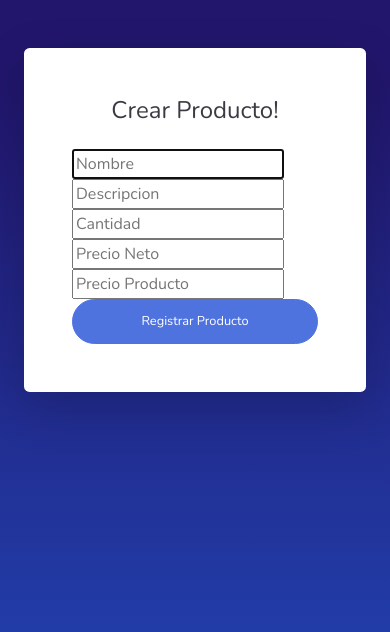
After one commit to DIGITEACHBOX29041209/ProyectoSena, a PHP site: page /vista/VistasAdmin/FormRegistroProducto.php in a window 390 px wide. The commit adds this page. Shown: the top 632 px of the page. Run offline with PHP 8.4, Linux system fonts and the light colour scheme.

Commit message:
Correcciones Tabla Producto Controlador

```diff
--- /dev/null
+++ b/SenaGithab/vista/VistasAdmin/FormRegistroProducto.php
@@ -0,0 +1,177 @@
+<?php
+session_start();
+if (isset($_SESSION['mensaje'])) {
+    $mensaje = $_SESSION['mensaje'];
+    echo "<script languaje='javascript'>alert('$mensaje')</script>";
+    unset($_SESSION['mensaje']);
+}
+if (isset($_SESSION['erroresValidacion'])) {
+    $erroresValidacion = $_SESSION['erroresValidacion'];
+    unset($_SESSION['erroresValidacion']);
+}
+?>
+
+<!DOCTYPE html>
+<html lang="en">
+
+    <head>
+        <meta charset="utf-8">
+        <meta http-equiv="X-UA-Compatible" content="IE=edge">
+        <meta name="viewport" content="width=device-width, initial-scale=1, shrink-to-fit=no">
+        <meta name="description" content="">
+        <meta name="author" content="">
+        <title>SB Admin 2 - Register</title>
+        <!-- Custom fonts for this template-->
+        <link href="../../Recursos/vendor/fontawesome-free/css/all.min.css" rel="stylesheet" type="text/css"/>
+        <link href="https://fonts.googleapis.com/css?family=Nunito:200,200i,300,300i,400,400i,600,600i,700,700i,800,800i,900,900i" rel="stylesheet">
+        <!-- Custom styles for this template-->
+        <link href="../../Recursos/css/sb-admin-2.min.css" rel="stylesheet">
+    </head>
+
+    <body class="bg-gradient-primary">
+        <div class="container">
+            <div class="card o-hidden border-0 shadow-lg my-5">
+                <div class="card-body p-0">
+                    <!-- Nested Row within Card Body -->
+                    <div class="row">
+                        <div class="col-lg-5 d-none d-lg-block bg-register-image"></div>
+                        <div class="col-lg-7">
+                            <div class="p-5">
+                                <div class="text-center">
+                                    <h1 class="h4 text-gray-900 mb-4">Crear Producto!</h1>
+                                </div>
+                                <form class="user" method="GET" action="../Controlador.php" id="formRegistroProducto">
+                                    <div>
+                                        <input placeholder="Nombre" name="nombre" type="text" required="required" autofocus
+                                               value=<?php
+                                               if (isset($erroresValidacion['datosViejos']['nombre']))
+                                                   echo "\"" . $erroresValidacion['datosViejos']['nombre'] . "\"";
+                                               if (isset($_SESSION['nombre']))
+                                                   echo "\"" . $_SESSION['nombre'] . "\"";
+                                               unset($_SESSION['nombre']);
+                                               ?>
+                                               >
+                                        <div>
+                                            <?php
+                                            if (isset($erroresValidacion['marcaCampo']['nombre']))
+                                                echo "<font color='red'>" . $erroresValidacion['marcaCampo']['nombre'] . "</font>";
+                                            ?>
+                                            <?php
+                                            if (isset($erroresValidacion['mensajesError']['nombre']))
+                                                echo "<font color='red'>" . $erroresValidacion['mensajesError']['nombre'] . "</font>";
+                                            ?>
+                                        </div>
+                                    </div>
+                                    <div>
+                                        <input placeholder="Descripcion" name="descripcion" type="text"   required="required"
+                                               value=<?php
+                                               if (isset($erroresValidacion['datosViejos']['descripcion']))
+                                                   echo "\"" . $erroresValidacion['datosViejos']['descripcion'] . "\"";
+                                               if (isset($_SESSION['descripcion'])) {
+                                                   echo "\"" . $_SESSION['descripcion'] . "\"";
+                                                   unset($_SESSION['descripcion']);
+                                               }
+                                               ?>
+                                               >
+                                        <div>
+                                            <?php
+                                            if (isset($erroresValidacion['marcaCampo']['descripcion']))
+                                                echo "<font color='red'>" . $erroresValidacion['marcaCampo']['descripcion'] . "</font>";
+                                            ?>
+                                            <?php
+                                            if (isset($erroresValidacion['mensajesError']['descripcion']))
+                                                echo "<font color='red'>" . $erroresValidacion['mensajesError']['descripcion'] . "</font>";
+                                            ?>
+                                        </div>
+                                    </div>
+                                    <div>
+                                        <input placeholder="Cantidad" name="cantidad" type="number"  required="required"
+                                               value=<?php
+                                               if (isset($erroresValidacion['datosViejos']['cantidad']))
+                                                   echo "\"" . $erroresValidacion['datosViejos']['cantidad'] . "\"";
+                                               if (isset($_SESSION['cantidad'])) {
+                                                   echo "\"" . $_SESSION['cantidad'] . "\"";
+                                                   unset($_SESSION['cantidad']);
+                                               }
+                                               ?>
+                                               >
+                                        <div>
+                                            <?php
+                                            if (isset($erroresValidacion['marcaCampo']['cantidad']))
+                                                echo "<font color='red'>" . $erroresValidacion['marcaCampo']['cantidad'] . "</font>";
+                                            ?>
+                                            <?php
+                                            if (isset($erroresValidacion['mensajesError']['cantidad']))
+                                                echo "<font color='red'>" . $erroresValidacion['mensajesError']['cantidad'] . "</font>";
+                                            ?>
+                                        </div>
+                                    </div>
+                                    <div>
+                                        <input placeholder="Precio Neto" name="precioNeto" type="number"  required="required"
+                                               value=<?php
+                                               if (isset($erroresValidacion['datosViejos']['precioNeto']))
+                                                   echo "\"" . $erroresValidacion['datosViejos']['precioNeto'] . "\"";
+                                               if (isset($_SESSION['precioNeto'])) {
+                                                   echo "\"" . $_SESSION['precioNeto'] . "\"";
+                                                   unset($_SESSION['precioNeto']);
+                                               }
+                                               ?>
+                                               >
+                                        <div>
+                                            <?php
+                                            if (isset($erroresValidacion['marcaCampo']['precioNeto']))
+                                                echo "<font color='red'>" . $erroresValidacion['marcaCampo']['precioNeto'] . "</font>";
+                                            ?>
+                                            <?php
+                                            if (isset($erroresValidacion['mensajesError']['precioNeto']))
+                                                echo "<font color='red'>" . $erroresValidacion['mensajesError']['precioNeto'] . "</font>";
+                                            ?>
+                                        </div>
+
+                                    </div>
+                                    <div>
+                                        <input placeholder="Precio Producto" name="precioProducto" type="number"   required="required"
+                                               value=<?php
+                                               if (isset($erroresValidacion['datosViejos']['precioProducto']))
+                                                   echo "\"" . $erroresValidacion['datosViejos']['precioProducto'] . "\"";
+                                               if (isset($_SESSION['precioProducto'])) {
+                                                   echo "\"" . $_SESSION['precioProducto'] . "\"";
+                                                   unset($_SESSION['precioProducto']);
+                                               }
+                                               ?>
+                                               >
+                                        <div>
+                                            <?php
+                                            if (isset($erroresValidacion['marcaCampo']['precioProducto']))
+                                                echo "<font color='red'>" . $erroresValidacion['marcaCampo']['precioProducto'] . "</font>";
+                                            ?>
+                                            <?php
+                                            if (isset($erroresValidacion['mensajesError']['precioProducto']))
+                                                echo "<font color='red'>" . $erroresValidacion['mensajesError']['telefonoprecioProducto'] . "</font>";
+                                            ?>
+                                        </div>
+                                    </div>
+
+                                    <input type="hidden" name="rutaSena" value="gestionarRegistroProducto">
+                                    <button onclick="valida_registroProducto()" class="btn btn-primary btn-user btn-block">Registrar Producto</button>
+                                </form>
+                            </div>
+                        </div>
+                    </div>
+                </div>
+            </div>
+        </div>
+
+        <!-- Bootstrap core JavaScript-->
+        <script src="../../Recursos/vendor/jquery/jquery.min.js"></script>
+        <script src="../../Recursos/vendor/bootstrap/js/bootstrap.bundle.min.js"></script>
+
+        <!-- Core plugin JavaScript-->
+        <script src="../../Recursos/vendor/jquery-easing/jquery.easing.min.js"></script>
+
+        <!-- Custom scripts for all pages-->
+        <script src="../../Recursos/js/sb-admin-2.min.js"></script>
+
+    </body>
+
+</html>
```
Also changed, not shown: SenaGithab/controladores/ProductoControlador.php (+61 -21 lines), SenaGithab/modelos/ModeloProducto/Producto_Dao.php (+9 -9 lines), SenaGithab/vista/VistasAdmin/FormRegistroEmpleado.php (+2 -14 lines).
